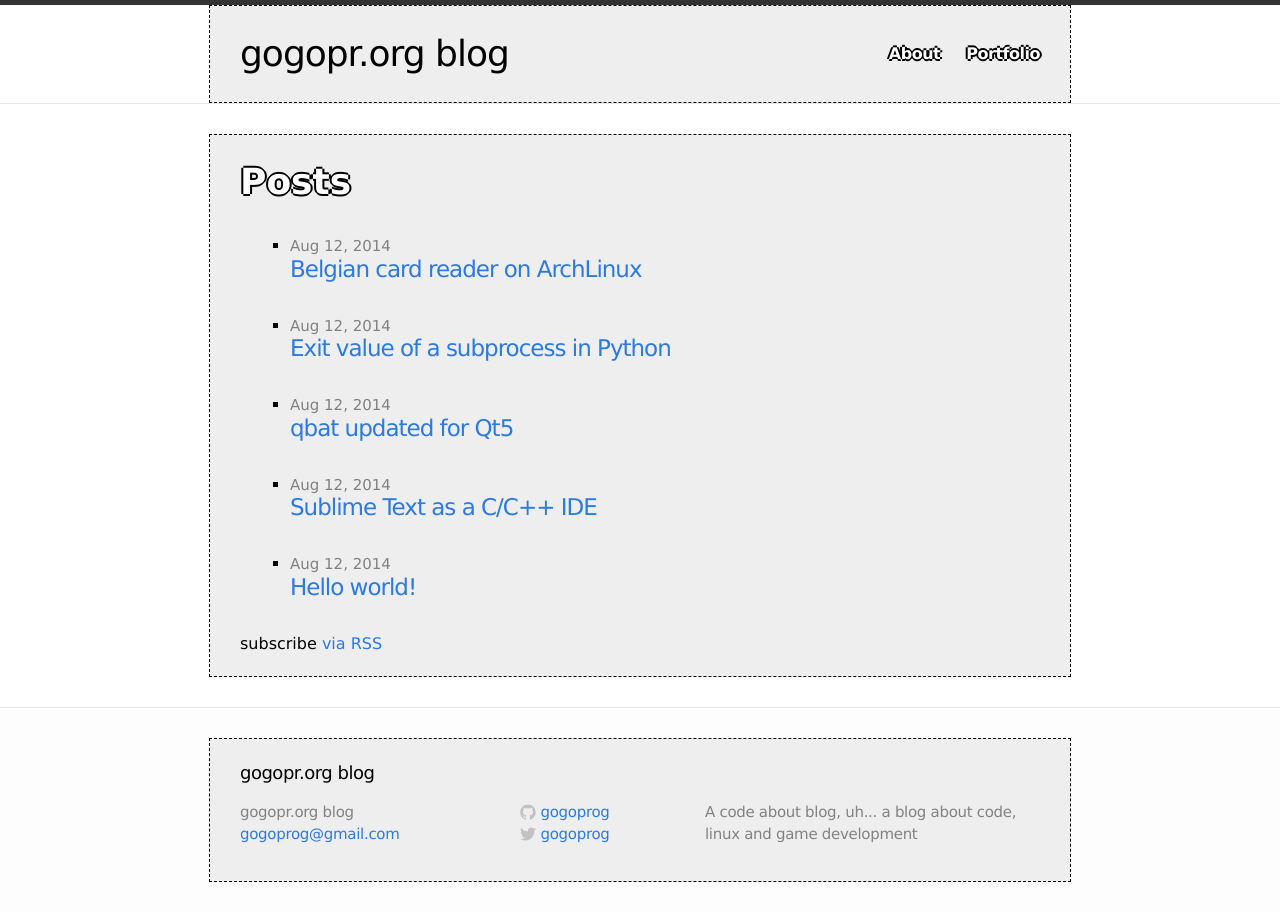
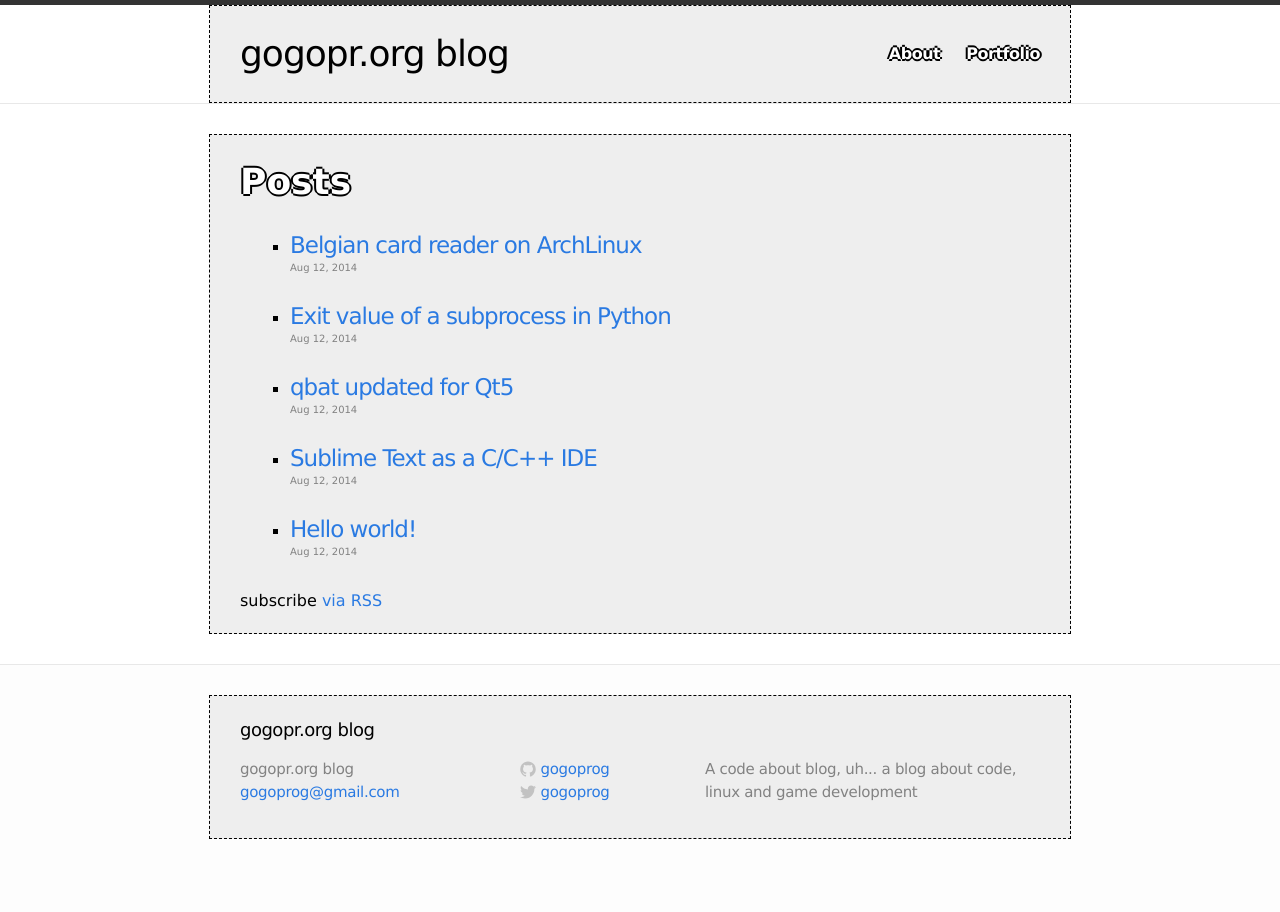
Before and after one commit to gogoprog/website, a Jekyll site: the page built from index.html, in a window 1280 px wide. Built offline with Jekyll 4.4.1, drawn with Linux system fonts in a browser that asks for light colours.

Commit message:
Updated dates

```diff
--- a/css/main.css
+++ b/css/main.css
@@ -181,10 +181,9 @@ a:visited { color: #205caa; }
 
 .posts .post-date {
   display: block;
-  font-size: 15px;
+  font-size: 10px;
   color: #818181;
 }
-
 
 /* Post styles */
 /* ----------------------------------------------------------*/
@@ -202,7 +201,7 @@ a:visited { color: #205caa; }
 }
 
 .post-header .meta {
-  font-size: 15px;
+  font-size: 10px;
   color: #818181;
   margin-top: 5px;
 }
--- a/index.html
+++ b/index.html
@@ -9,8 +9,9 @@ layout: default
   <ul class="posts">
     {% for post in site.posts %}
       <li>
+        <a class="post-link" href="{{ post.url | prepend: site.baseurl }}">{{ post.title }}</a>
+
         <span class="post-date">{{ post.date | date: "%b %-d, %Y" }}</span>
-        <a class="post-link" href="{{ post.url | prepend: site.baseurl }}">{{ post.title }}</a>
       </li>
     {% endfor %}
   </ul>
```
